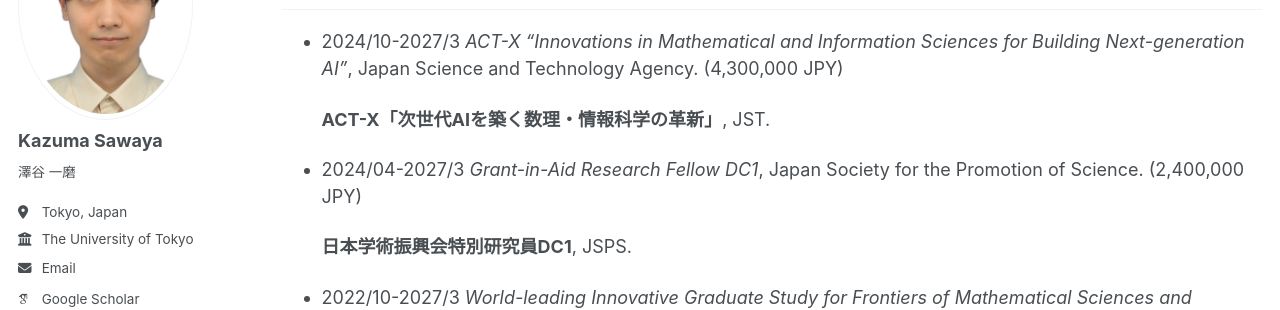
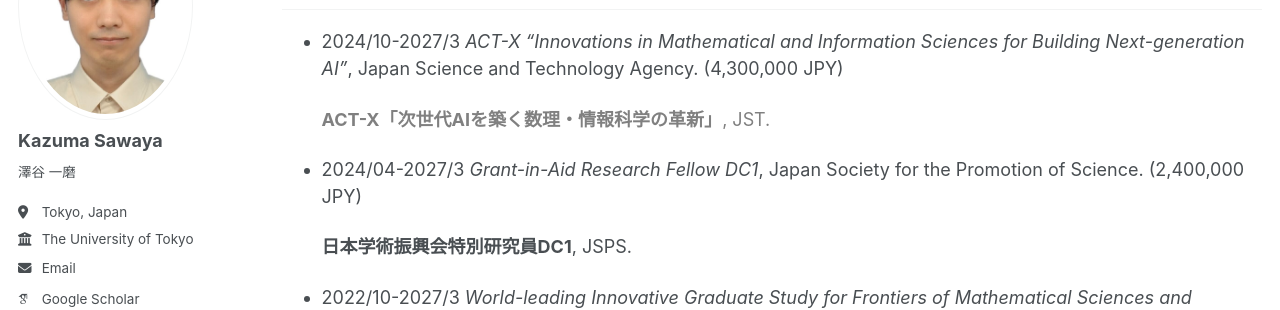
Before and after one commit to sawaya-ka/sawaya-ka.github.io, a Jekyll site: the page built from _pages/awards.md, in a window 1280 px wide. Shown: the part 208-518 px from the top of the page. Built offline with Jekyll 4.4.1, drawn with Linux system fonts in a browser that asks for light colours; some web fonts are replaced.

Commit message:
Update awards.md

```diff
--- a/_pages/awards.md
+++ b/_pages/awards.md
@@ -10,7 +10,7 @@ author_profile: true
 
 - 2024/10-2027/3  *ACT-X "Innovations in Mathematical and Information Sciences for Building Next-generation AI"*, Japan Science and Technology Agency. (4,300,000 JPY)
 
-  **ACT-X「次世代AIを築く数理・情報科学の革新」**,  JST.
+  <span style="color: gray;">**ACT-X「次世代AIを築く数理・情報科学の革新」**,  JST. </span>
 
 
 
```
